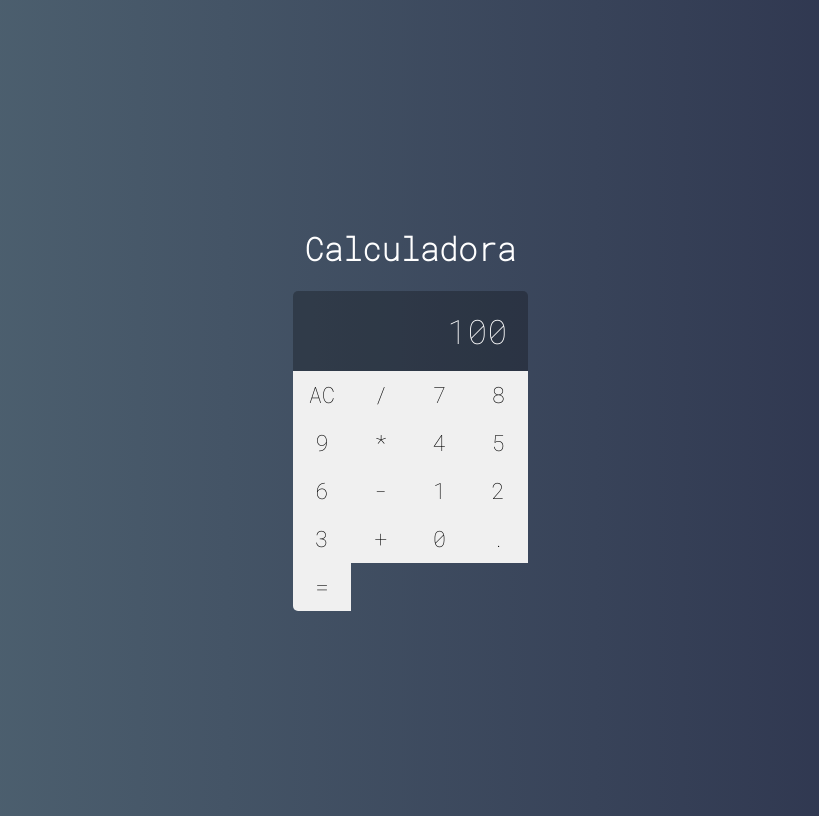
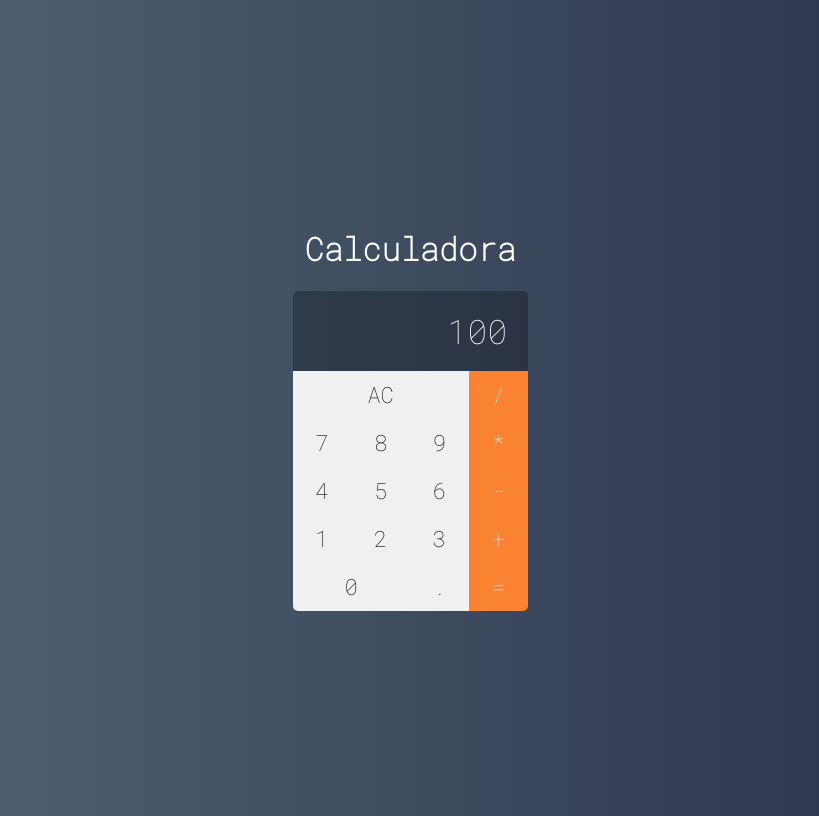
Before and after one commit to fabriciosiqueira08/react-repo, a React (Create React App) app in the folder calculadora/: page / in a window 1280 px wide. Shown: the whole page, without its empty margins (230-1049 px from the left). Built offline with nearby package versions, Linux system fonts and the light colour scheme.

Commit message:
Aprimorado o componente button

```diff
--- a/calculadora/src/components/Button.css
+++ b/calculadora/src/components/Button.css
@@ -11,3 +11,24 @@
   border-bottom: var(--border-button);
   outline: none;
 }
+
+.button:active {
+  background-color: #ccc;
+}
+
+.button.double {
+  grid-column: span 2;
+}
+
+.button.triple {
+  grid-column: span 3;
+}
+
+.button.operation {
+  background-color: #fa8231;
+  color: #fff;
+}
+
+.button.operation:active {
+  background-color: #fa8231cc;
+}
--- a/calculadora/src/components/Button.jsx
+++ b/calculadora/src/components/Button.jsx
@@ -2,7 +2,19 @@
 import "./Button.css";
 
 const Button = (props) => {
-  return <button className="button">{props.label}</button>;
+  return (
+    <button
+      onClick={(e) => props.click && props.click(props.label)}
+      className={`
+    button
+    ${props.operation ? "operation" : ""}
+    ${props.double ? "double" : ""}
+    ${props.triple ? "triple" : ""}
+  `}
+    >
+      {props.label}
+    </button>
+  );
 };
 
 export default Button;
--- a/calculadora/src/main/Calculadora.jsx
+++ b/calculadora/src/main/Calculadora.jsx
@@ -4,27 +4,46 @@
 import Display from "../components/Display";
 
 export default class Calculadora extends Component {
+  constructor(props) {
+    super(props);
+    this.clearMemory = this.clearMemory.bind(this);
+    this.setOperation = this.setOperation.bind(this);
+    this.addDigit = this.addDigit.bind(this);
+  }
+
+  clearMemory() {
+    console.log("limpar");
+  }
+
+  setOperation(operation) {
+    console.log(operation);
+  }
+
+  addDigit(n) {
+    console.log(n);
+  }
+
   render() {
     return (
       <div className="calculadora">
         <Display value={100} />
-        <Button label="AC" />
-        <Button label="/" />
-        <Button label="7" />
-        <Button label="8" />
-        <Button label="9" />
-        <Button label="*" />
-        <Button label="4" />
-        <Button label="5" />
-        <Button label="6" />
-        <Button label="-" />
-        <Button label="1" />
-        <Button label="2" />
-        <Button label="3" />
-        <Button label="+" />
-        <Button label="0" />
-        <Button label="." />
-        <Button label="=" />
+        <Button label="AC" click={this.clearMemory} triple />
+        <Button label="/" click={this.setOperation} operation />
+        <Button label="7" click={this.addDigit} />
+        <Button label="8" click={this.addDigit} />
+        <Button label="9" click={this.addDigit} />
+        <Button label="*" click={this.setOperation} operation />
+        <Button label="4" click={this.addDigit} />
+        <Button label="5" click={this.addDigit} />
+        <Button label="6" click={this.addDigit} />
+        <Button label="-" click={this.setOperation} operation />
+        <Button label="1" click={this.addDigit} />
+        <Button label="2" click={this.addDigit} />
+        <Button label="3" click={this.addDigit} />
+        <Button label="+" click={this.setOperation} operation />
+        <Button label="0" click={this.addDigit} double />
+        <Button label="." click={this.addDigit} />
+        <Button label="=" click={this.setOperation} operation />
       </div>
     );
   }
```
